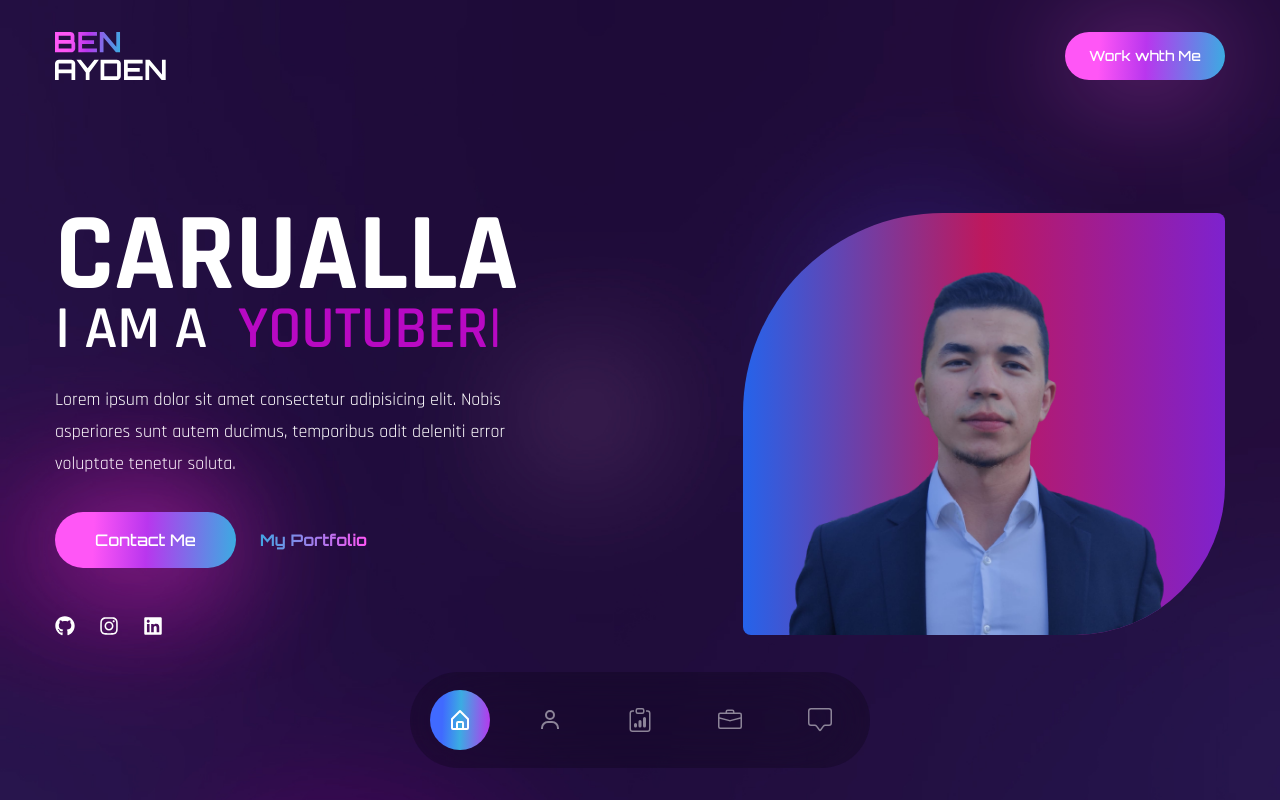
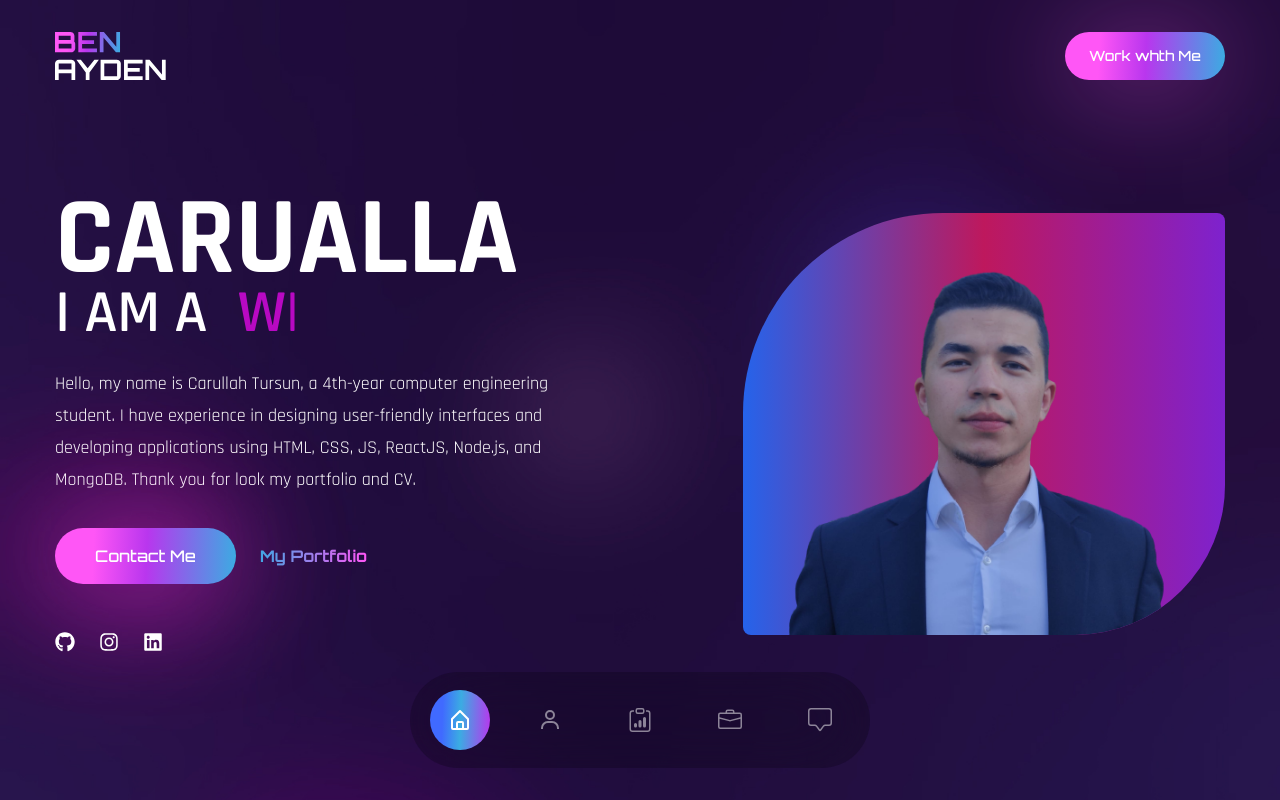
Before and after one commit to carullahtursun/Profile_App, a React (Create React App) app: page / in a window 1280 px wide. Shown: the top 800 px of the page. Built offline with nearby package versions, Linux system fonts and the light colour scheme; the HTML template or start-up script is replaced by a standard one; a web font is replaced by a local one.

Commit message:
the end version 0.2

```diff
--- a/public/index.html
+++ b/public/index.html
@@ -13,20 +13,11 @@
       href="https://fonts.googleapis.com/css2?family=Aldrich&family=Orbitron:wght@400;500;600;700;800;900&family=Rajdhani:wght@300;400;500;600;700&display=swap"
       rel="stylesheet"
     />
-    <title>React App</title>
+    <title>Carullah TURSUN</title>
   </head>
   <body>
-    <noscript>You need to enable JavaScript to run this app.</noscript>
+    <noscript></noscript>
     <div id="root"></div>
-    <!--
-      This HTML file is a template.
-      If you open it directly in the browser, you will see an empty page.
 
-      You can add webfonts, meta tags, or analytics to this file.
-      The build step will place the bundled scripts into the <body> tag.
-
-      To begin the development, run `npm start` or `yarn start`.
-      To create a production bundle, use `npm run build` or `yarn build`.
-    -->
   </body>
 </html>
--- a/src/components/Banner.jsx
+++ b/src/components/Banner.jsx
@@ -39,7 +39,7 @@ const Banner = () => {
                 sequence={[
                   "Developer",
                   2000,
-                  "Web",
+                  "Web Designiner",
                   2000,
                   "Youtuber",
                   2000,
@@ -58,9 +58,7 @@ const Banner = () => {
             whileInView={'show'}
             viewport={{ once: false, amount: 0.7 }}
             className='mb-8 max-w-lg  mx-auto lg:mx-0'>
-              Lorem ipsum dolor sit amet consectetur adipisicing elit.
-              Nobis asperiores sunt autem ducimus,
-              temporibus odit deleniti error voluptate tenetur soluta.
+              Hello, my name is Carullah Tursun, a 4th-year computer engineering student. I have experience in designing user-friendly interfaces and developing applications using HTML, CSS, JS, ReactJS, Node.js, and MongoDB. Thank you for look my portfolio and CV.
             </motion.p>
 
 
@@ -85,15 +83,15 @@ const Banner = () => {
             viewport={{ once: false, amount: 0.7 }}
             className='flex text-[20px] gap-x-6 max-w-max mx-auto lg:justify-center
               lg:mx-0'>
-              <a href="/">
+              <a href="https://github.com/carullahtursun">
                 <FaGithub />
               </a>
 
-              <a href="/">
+              <a href="https://www.instagram.com/carullah_tursun/">
                 <FaInstagram />
               </a>
 
-              <a href="/">
+              <a href="https://www.linkedin.com/in/carullah-tursun-901934208/">
                 <FaLinkedin />
               </a>
             </motion.div>
```
